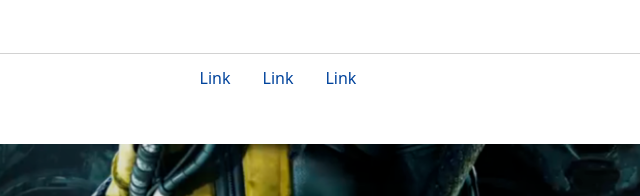
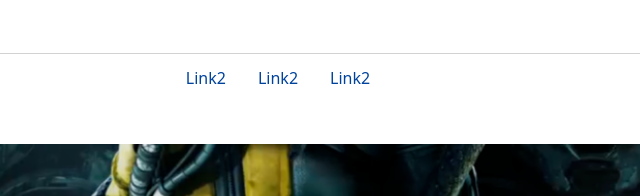
Before and after one commit to StefaniaSperani/htmlcss-playstation, a plain HTML site: page index.html in a window 1280 px wide. Both pictures are taken after a click on the button "Hardware". Shown: the part 317-513 px from the top of the page, 362-1002 px from the left. Drawn offline with nearby package versions, Linux system fonts and the light colour scheme.

Commit message:
sistemata dropdown

```diff
--- a/css/style.css
+++ b/css/style.css
@@ -98,10 +98,10 @@ header .sony{
 /* NAV */
 main nav{
     width: 100%;
-    position: relative;
     z-index: 2000;
     background-color: var(--white);
 }
+
 nav .nav-link{
     color: var(--black);
 }
@@ -168,9 +168,11 @@ nav .dropdown{
     padding: 2px;
 }
 
+
 .round-hover{
     transition: all 0.4s;
 }
+
 .round-hover:hover{
     cursor: pointer;
     transform: translatey(-10px);
--- a/index.html
+++ b/index.html
@@ -52,7 +52,7 @@
             <ul class="dropdown-menu">
                 <li class="d-flex justify-content-center pb-5"><a class="dropdown-item" href="#"><img src="./img/play-menu-ico.png" alt="icon" class="img-fluid"></a> <a class="dropdown-item" href="#"><img src="./img/play-menu-ico.png" alt="icon" class="img-fluid"></a></li>
                 <li><hr class="dropdown-divider"></li>
-                <li class="d-flex justify-content-center"><a class="dropdown-item" href="#">Link</a><a class="dropdown-item" href="#">Link</a><a class="dropdown-item" href="#">Link</a></li>
+                <li class="d-flex justify-content-center"><a class="dropdown-item" href="#">Link2</a><a class="dropdown-item" href="#">Link2</a><a class="dropdown-item" href="#">Link2</a></li>
             </ul>
           </li>
           <li class="nav-item dropdown mx-1">
@@ -62,7 +62,7 @@
             <ul class="dropdown-menu">
                 <li class="d-flex justify-content-center pb-5"><a class="dropdown-item" href="#"><img src="./img/play-menu-ico.png" alt="icon" class="img-fluid"></a> <a class="dropdown-item" href="#"><img src="./img/play-menu-ico.png" alt="icon" class="img-fluid"></a></li>
                 <li><hr class="dropdown-divider"></li>
-                <li class="d-flex justify-content-center"><a class="dropdown-item" href="#">Link</a><a class="dropdown-item" href="#">Link</a><a class="dropdown-item" href="#">Link</a></li>
+                <li class="d-flex justify-content-center"><a class="dropdown-item" href="#">Link3</a><a class="dropdown-item" href="#">Link3</a><a class="dropdown-item" href="#">Link3</a></li>
             </ul>
           </li>
           <li class="nav-item dropdown mx-1">
@@ -72,7 +72,7 @@
             <ul class="dropdown-menu">
                 <li class="d-flex justify-content-center pb-5"><a class="dropdown-item" href="#"><img src="./img/play-menu-ico.png" alt="icon" class="img-fluid"></a> <a class="dropdown-item" href="#"><img src="./img/play-menu-ico.png" alt="icon" class="img-fluid"></a></li>
                 <li><hr class="dropdown-divider"></li>
-                <li class="d-flex justify-content-center"><a class="dropdown-item" href="#">Link</a><a class="dropdown-item" href="#">Link</a><a class="dropdown-item" href="#">Link</a></li>
+                <li class="d-flex justify-content-center"><a class="dropdown-item" href="#">Link4</a><a class="dropdown-item" href="#">Link4</a><a class="dropdown-item" href="#">Link4</a></li>
             </ul>
           </li>
           <li class="nav-item dropdown">
@@ -82,7 +82,7 @@
             <ul class="dropdown-menu">
                 <li class="d-flex justify-content-center pb-5"><a class="dropdown-item" href="#"><img src="./img/play-menu-ico.png" alt="icon" class="img-fluid"></a> <a class="dropdown-item" href="#"><img src="./img/play-menu-ico.png" alt="icon" class="img-fluid"></a></li>
                 <li><hr class="dropdown-divider"></li>
-                <li class="d-flex justify-content-center"><a class="dropdown-item" href="#">Link</a><a class="dropdown-item" href="#">Link</a><a class="dropdown-item" href="#">Link</a></li>
+                <li class="d-flex justify-content-center"><a class="dropdown-item" href="#">Link5</a><a class="dropdown-item" href="#">Link5</a><a class="dropdown-item" href="#">Link5</a></li>
             </ul>
           </li>
           <li class="nav-item dropdown mx-1">
@@ -92,7 +92,7 @@
             <ul class="dropdown-menu">
                 <li class="d-flex justify-content-center pb-5"><a class="dropdown-item" href="#"><img src="./img/play-menu-ico.png" alt="icon" class="img-fluid"></a> <a class="dropdown-item" href="#"><img src="./img/play-menu-ico.png" alt="icon" class="img-fluid"></a></li>
                 <li><hr class="dropdown-divider"></li>
-                <li class="d-flex justify-content-center"><a class="dropdown-item" href="#">Link</a><a class="dropdown-item" href="#">Link</a><a class="dropdown-item" href="#">Link</a></li>
+                <li class="d-flex justify-content-center"><a class="dropdown-item" href="#">Link6</a><a class="dropdown-item" href="#">Link6</a><a class="dropdown-item" href="#">Link6</a></li>
             </ul>
           </li>
         </ul>
@@ -105,7 +105,7 @@
                     <ul class="dropdown-menu">
                         <li class="d-flex justify-content-center pb-5"><a class="dropdown-item" href="#"><img src="./img/play-menu-ico.png" alt="icon" class="img-fluid w-100"></a> <a class="dropdown-item" href="#"><img src="./img/play-menu-ico.png" alt="icon" class="img-fluid w-100"></a></li>
                         <li><hr class="dropdown-divider"></li>
-                        <li class="d-flex justify-content-center"><a class="dropdown-item" href="#">Link</a><a class="dropdown-item" href="#">Link</a><a class="dropdown-item" href="#">Link</a></li>
+                        <li class="d-flex justify-content-center"><a class="dropdown-item" href="#">Link7</a><a class="dropdown-item" href="#">Link7</a><a class="dropdown-item" href="#">Link7</a></li>
                     </ul>
                 </li>
             </ul>
```
